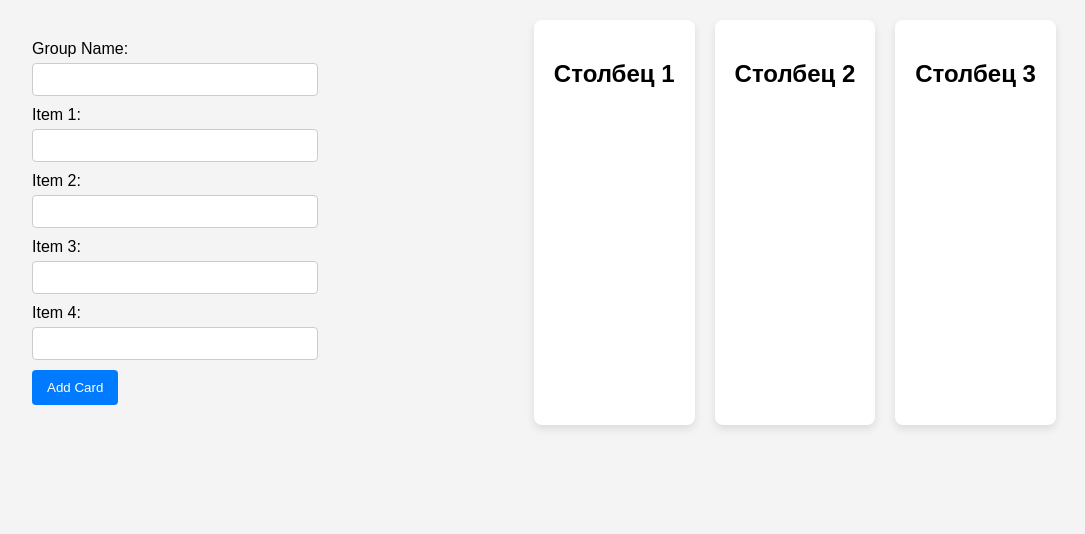
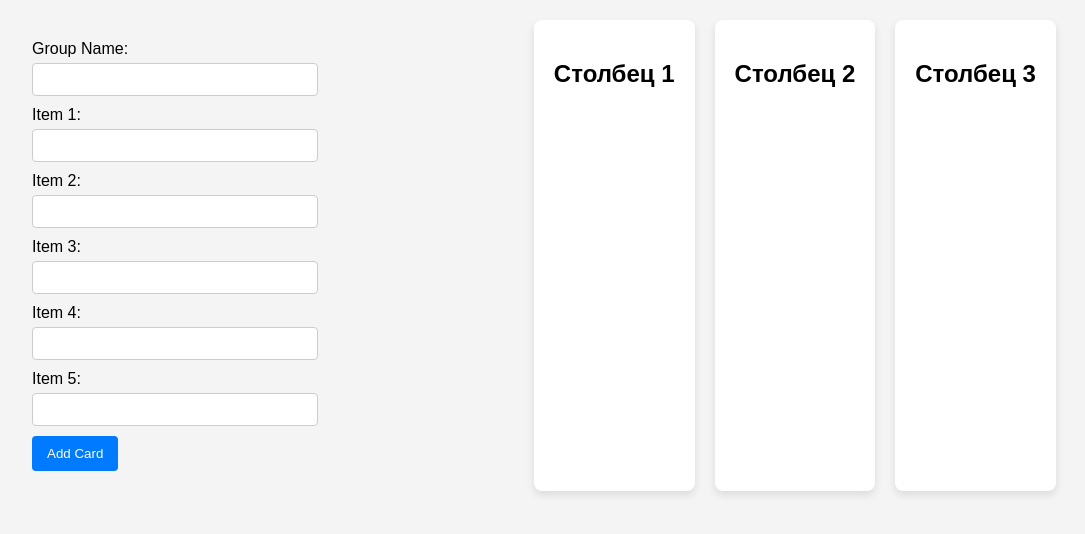
Before and after one commit to artemSa234/zametki, a plain HTML site: page index.html in a window 1280 px wide. Shown: the whole page, without its empty margins (96-1181 px from the left). Drawn offline with Linux system fonts and the light colour scheme.

Commit message:
Update index.html

```diff
--- a/index.html
+++ b/index.html
@@ -24,6 +24,8 @@
         <input v-model="inputThr" required/>
         <label>Item 4:</label>
         <input v-model="inputFor" required/>
+        <label>Item 5:</label>
+        <input v-model="inputFiv" required/>
         <button type="submit">Add Card</button>
       </form>
     </div>
```
